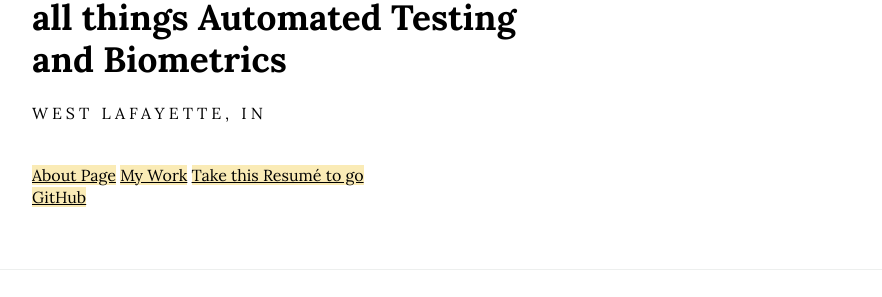
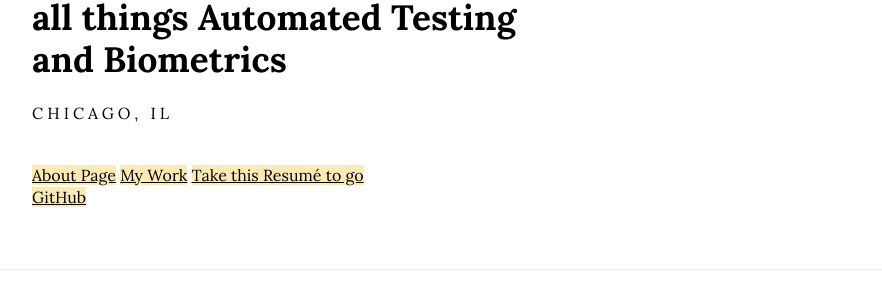
Before and after one commit to bhammoth/Jekyll_Deploy, a Jekyll site: the page built from index.html, in a window 1280 px wide. Shown: the part 362-659 px from the top of the page, without its empty margins (198-1080 px from the left). Built offline with Jekyll 4.4.1, drawn with Linux system fonts in a browser that asks for light colours.

Commit message:
Update _config.yml

```diff
--- a/_config.yml
+++ b/_config.yml
@@ -8,7 +8,7 @@ description: Resume built in Jekyll
 #url: "http://mattcouchman.co.uk/jekyll-resume/"
 name: Brandon Paul Hammothe
 job: Software Engineer in Test
-location: West Lafayette, IN
+location: Chicago, IL
 languages: Automated Testing and Biometrics
 github_username:  bhammoth
 
```
